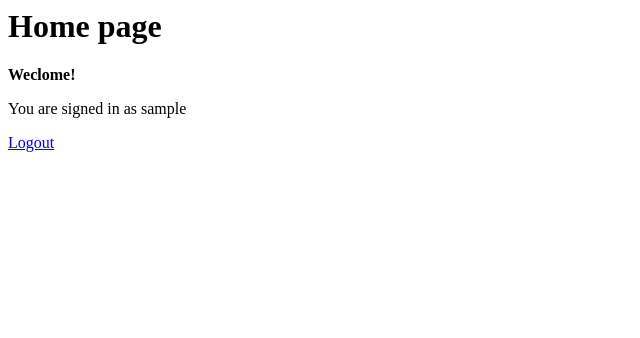
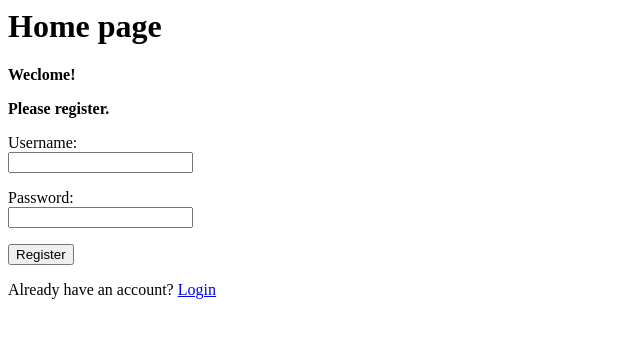
Before and after one commit to Pur-Pul/tsoha2023, a Flask app: template src/templates/index.html in a window 1280 px wide. Shown: the top 338 px of the page, without its empty margins (0-640 px from the left). Run offline with Flask 3, Linux system fonts and the light colour scheme; the template is opened without the code that fills it, so the values that code supplies are empty; the visitor is signed in with stand-in values (Sample User, id 1); some libraries are stand-ins or nearby versions.

Commit message:
registering and csrf

```diff
--- a/src/app.py
+++ b/src/app.py
@@ -1,18 +1,24 @@
-from flask import Flask, render_template, redirect, request, session
+from flask import Flask, render_template, redirect, request, session, abort
 from flask_sqlalchemy import SQLAlchemy
+from flask_wtf.csrf import CSRFProtect, CSRFError
 from werkzeug.security import generate_password_hash
 from services import UserService
 from os import getenv
+import secrets
 
 app = Flask(__name__)
+app.secret_key = getenv("SECRET_KEY")
 app.config["SQLALCHEMY_DATABASE_URI"] = getenv("DATABASE_URL").replace("postgres://", "postgresql://", 1)
 app.config["SQLALCHEMY_TRACK_MODIFICATIONS"] = False
+csrf = CSRFProtect()
+csrf.init_app(app)
 db = SQLAlchemy(app)
 
 user_service = UserService(db)
 
 @app.route("/")
 def index():
+    session["register"] = False
     return render_template("index.html", message = "")
 
 @app.route("/login", methods=["POST"])
@@ -21,22 +27,32 @@ def login():
     password = request.form["password"]
     if user_service.validate_credentials(username, password):
         session["username"] = username
+        session["csrf_token"] = secrets.token_hex(16)
         return redirect("/")
     else:
         return render_template("index.html", message = "Incorrect login credentials")
-
 
 @app.route("/logout")
 def logout():
     del session["username"]
     return redirect("/")
 
-@app.route("/register", methods=["POST"])
+@app.route("/register", methods=["GET","POST"])
 def register():
-    username = request.form["username"]
-    hash_value = generate_password_hash(request.form["password"])
-    user_service.register(username, hash_value)
+    if request.method == "POST":
+        username = request.form["username"]
+        hash_value = generate_password_hash(request.form["password"])
+        user_service.register(username, hash_value)
+        return redirect("/")
+    else:
+        session["register"] = True
+        return render_template("index.html")
 
-@app.route("/editor")
+@app.route("/editor", methods=["GET","POST"])
 def editor():
-    return render_template("editor.html")
+    if request.method == "GET":
+        if not session["username"]:
+            return redirect("/")
+        return render_template("editor.html")
+    else:
+        return redirect("/")
--- a/src/templates/index.html
+++ b/src/templates/index.html
@@ -2,7 +2,18 @@
 <h1>Home page</h1>
 <b>Weclome!</b>
 <p>{{ message }}</p>
-{% if session.username %}
+{% if session.register %}
+<b>Please register.</b>
+<form action="/register" method="POST">
+<p>Username:<br>
+<input type="text" name="username"></p>
+<p>Password:<br>
+<input type="password" name="password"></p>
+<input type="submit" value="Register">
+<input type="hidden" name="csrf_token" value="{{ csrf_token() }}">
+</form>
+<p>Already have an account? <a href="/">Login</a></p>
+{% elif session.username %}
 <p>You are signed in as {{ session.username }}</p>
 <a href="/logout">Logout</a>
 {% else %}
@@ -13,5 +24,7 @@
 <p>Password:<br>
 <input type="password" name="password"></p>
 <input type="submit" value="Login">
+<input type="hidden" name="csrf_token" value="{{ csrf_token() }}">
 </form>
+<p>Don't have an account? <a href="/register">Register</a></p>
 {% endif %}
```
Also changed, not shown: documentation/work_schedule.md (+1 -0 lines), src/templates/editor.html (+8 -86 lines), src/templates/scripts/editor.js (added, +85 -0 lines).
